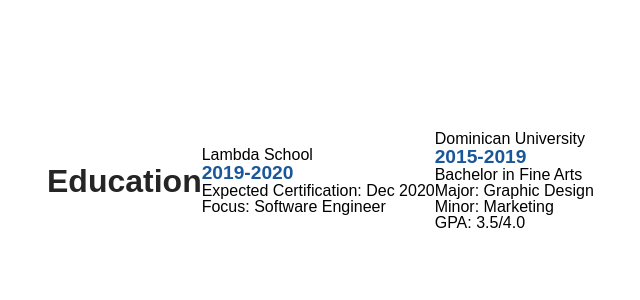
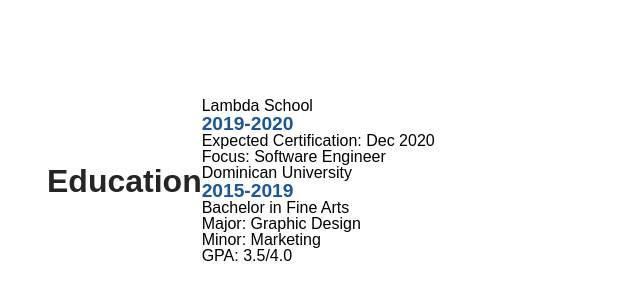
Before and after one commit to raudelf/my-portfolio, a React (Create React App) app: page / in a window 1280 px wide. Shown: the part 1879-2179 px from the top of the page, without its empty margins (93-733 px from the left). Built offline with nearby package versions, Linux system fonts and the light colour scheme.

Commit message:
wrapped my schools inside another container to properly lay them out how I want

```diff
--- a/src/components/Education.js
+++ b/src/components/Education.js
@@ -6,6 +6,7 @@
             <div className='sectionHeadline'>
                 <h1>Education</h1>
             </div>
+            <div className='schools'>
                 <section className='lambdaEDU'>
                     <div className='title eduTitle'>
                         <h2>Lambda School</h2>
@@ -29,6 +30,7 @@
                     </ol>
                 </section>
             </div>
+        </div>
     )
 }
 
```
Lines whose indentation alone changed are shown as unchanged.
